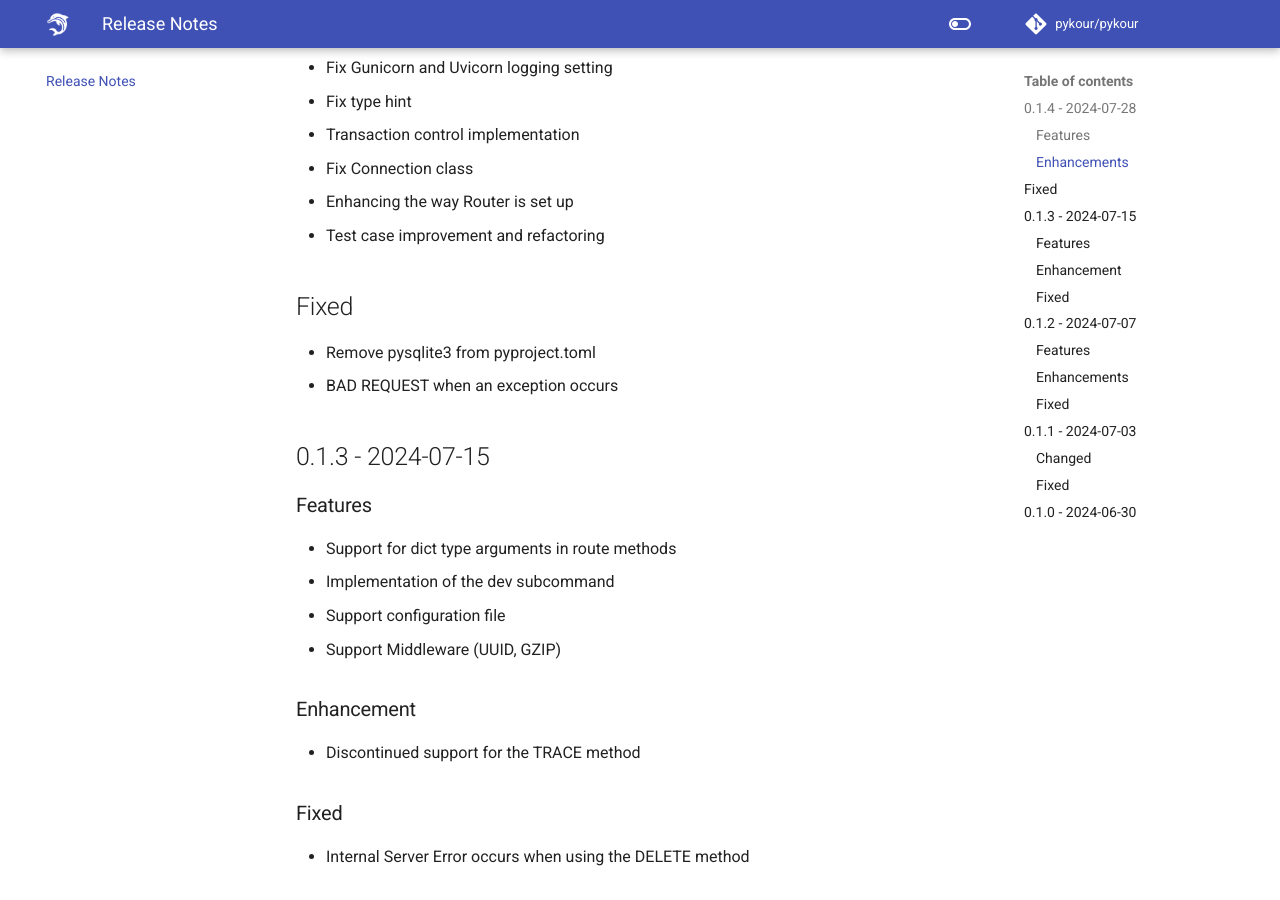
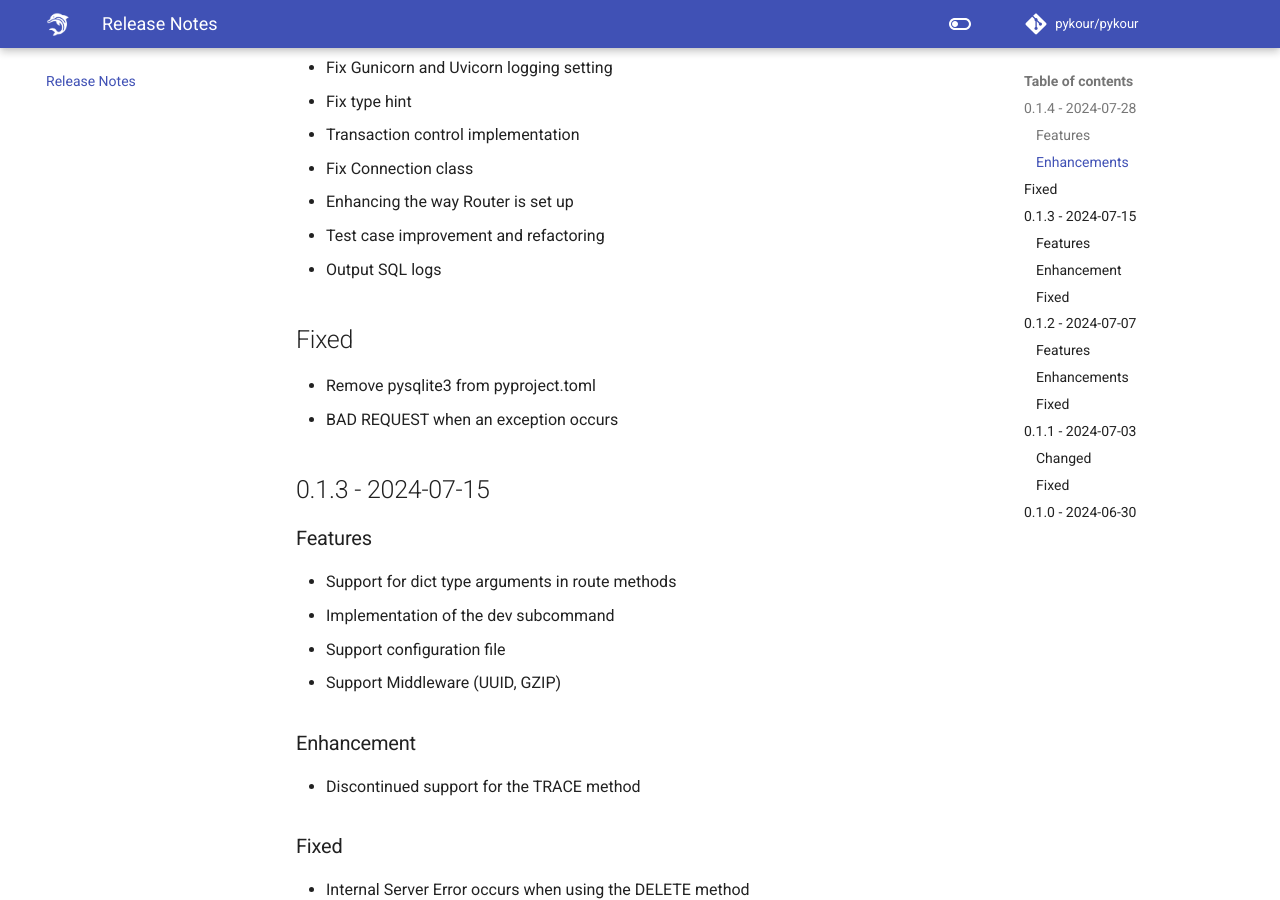
Before and after one commit to pykour/pykour, an MkDocs documentation site: the page built from docs/release-notes.md, in a window 1280 px wide and 900 px high, scrolled down 474 px. Built offline with MkDocs 1.6.1 and Material for MkDocs 9.7.7, drawn with Linux system fonts in a browser that asks for light colours; comment, search, counter and statistics services are not loaded.

Commit message:
add changelog

```diff
--- a/docs/release-notes.md
+++ b/docs/release-notes.md
@@ -17,6 +17,7 @@
 - Fix Connection class
 - Enhancing the way Router is set up
 - Test case improvement and refactoring
+- Output SQL logs
 
 ## Fixed
 
```
Also changed, not shown: 1 other file.
